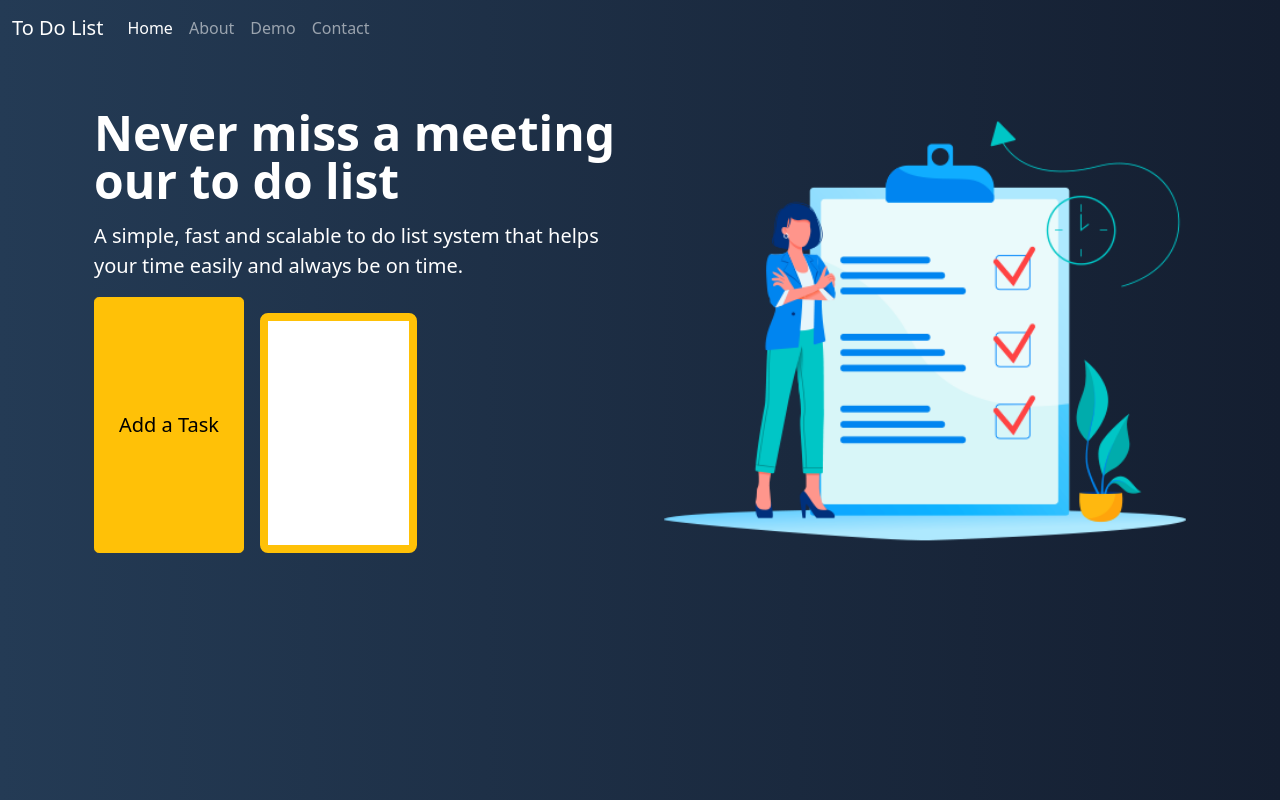
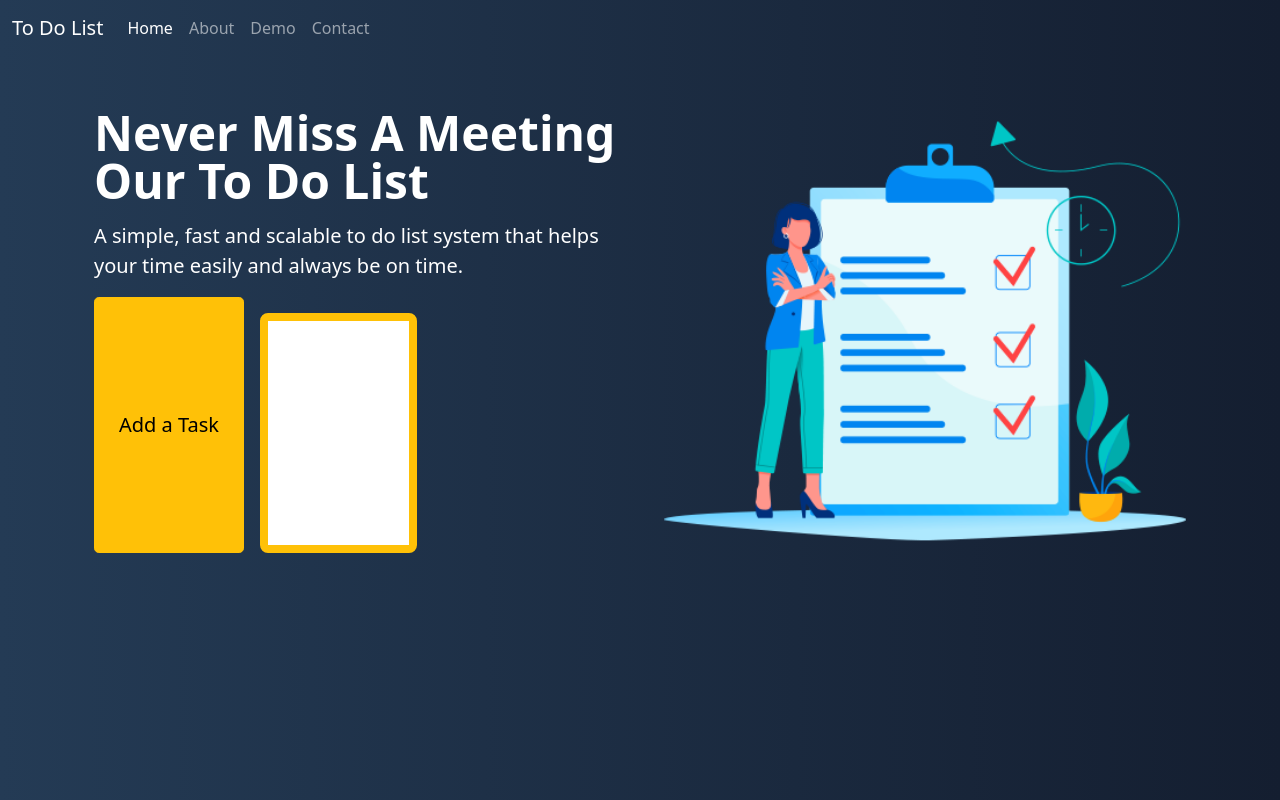
Before and after one commit to Aman152001/First-Project, a plain HTML site: page index.html in a window 1280 px wide. Drawn offline with nearby package versions, Linux system fonts and the light colour scheme; files whose address does not match are found by name.

Commit message:
Commited some changes

```diff
--- a/index.html
+++ b/index.html
@@ -2,7 +2,7 @@
 <html lang="en">
 
 <head>
-    <title>First Project</title>
+    <title>First Project V2</title>
     <!-- Required meta tags -->
     <meta charset="utf-8">
     <meta name="viewport" content="width=device-width, initial-scale=1, shrink-to-fit=no">
@@ -51,7 +51,7 @@
                         loading="lazy">
                 </div>
                 <div class="col-lg-6">
-                    <h1 class="display-5 fw-bold lh-1 mb-3">Never miss a meeting our to do list</h1>
+                    <h1 class="display-5 fw-bold lh-1 mb-3">Never Miss A Meeting Our To Do List</h1>
                     <p class="lead">A simple, fast and scalable to do list system that helps your time easily
                         and always be on time.
                     </p>
```
